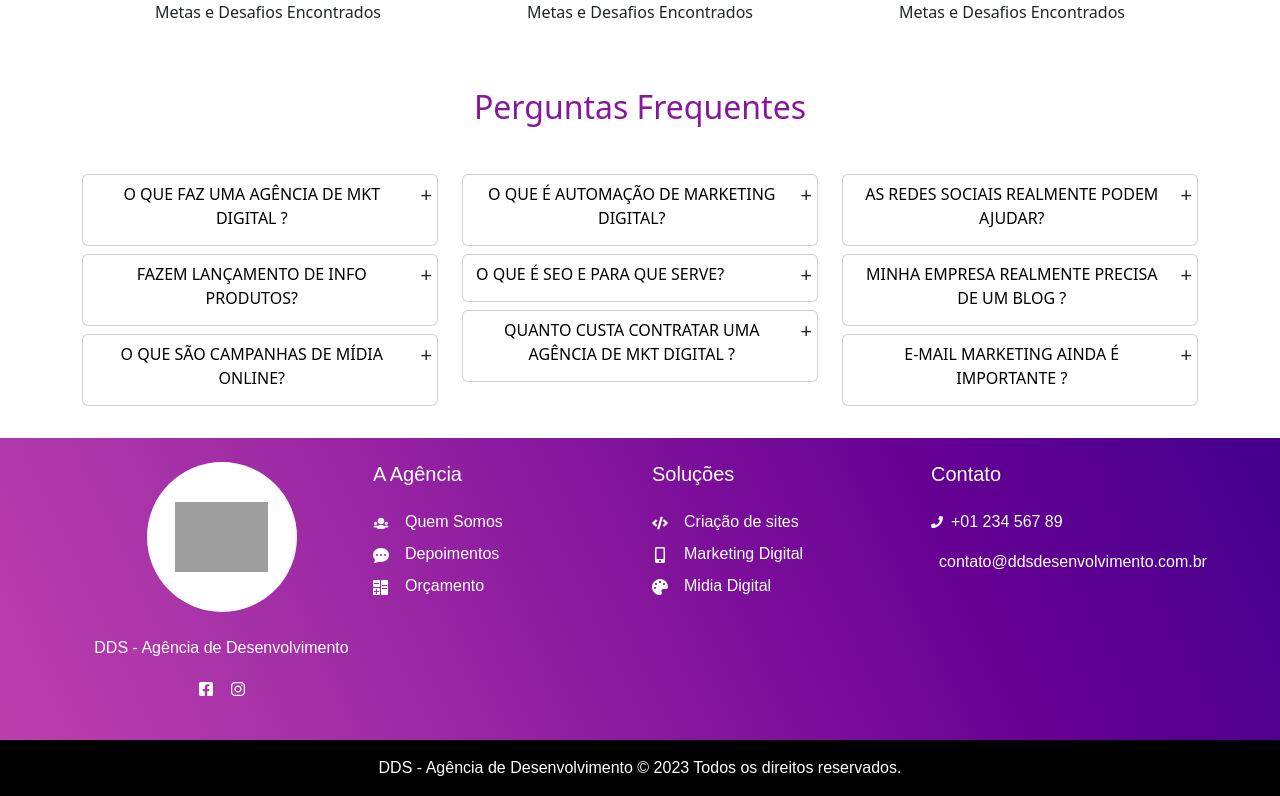
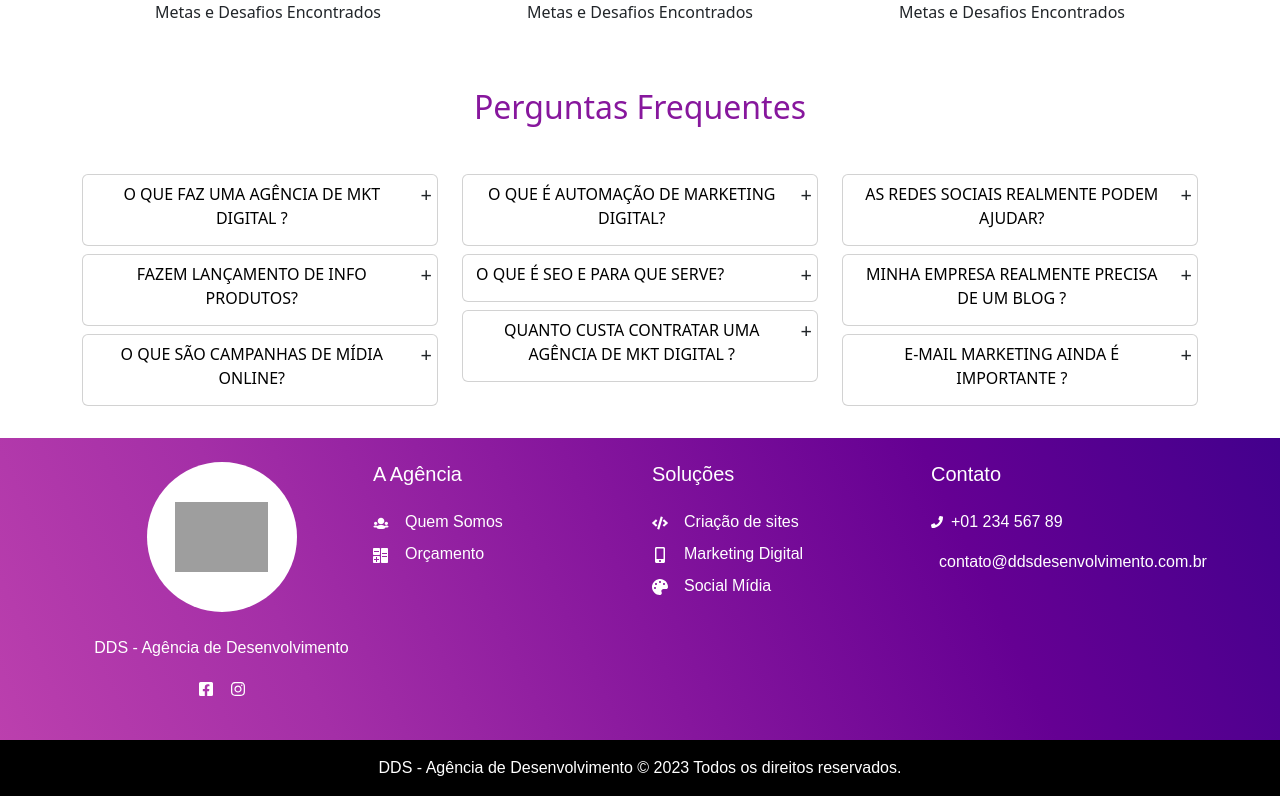
Before and after one commit to diegogaldino-dev/agenciadds, a React (Create React App) app: page /marketing-digital in a window 1280 px wide. Shown: the part 928-1724 px from the top of the page. Built offline with nearby package versions, Linux system fonts and the light colour scheme; grey boxes are pictures that could not be loaded.

Commit message:
adjust in footer

```diff
--- a/src/components/Footer/Footer.jsx
+++ b/src/components/Footer/Footer.jsx
@@ -10,8 +10,9 @@ import {
   FaPalette,
 } from "react-icons/fa";
 import { TiGroup } from "react-icons/ti";
-import { BsFillChatDotsFill } from "react-icons/bs";
+// import { BsFillChatDotsFill } from "react-icons/bs";
 import { ImCalculator } from "react-icons/im";
+import { Link } from "react-router-dom";
 
 import Logo from "../../img/logo_oficial 1.svg";
 
@@ -30,12 +31,12 @@ function Footer() {
             <p className="text-center">DDS - Agência de Desenvolvimento</p>
             <ul className="list-unstyled d-flex flex-row justify-content-center">
               <li>
-                <a className="text-white px-2" href="#!">
+                <a className="text-white px-2" href="https://www.facebook.com/profile.php?id=100093569524691&mibextid=ZbWKwL" target="_blank" rel="noopener noreferrer">
                   <FaFacebookSquare />
                 </a>
               </li>
               <li>
-                <a className="text-white px-2" href="#!">
+                <a className="text-white px-2" href="https://www.instagram.com/dds_desenvolvimento/" target="_blank" rel="noopener noreferrer">
                   <FaInstagram />
                 </a>
               </li>
@@ -45,21 +46,21 @@ function Footer() {
             <h5 className="mb-4">A Agência</h5>
             <ul className="list-unstyled">
               <li className="mb-2">
-                <LinkWithoutUnderline href="#!" className="text-white">
+                <LinkWithoutUnderline as={Link} to="/quem-somos" className="text-white">
                   <TiGroup />
                   <span className="pe-3" />
                   Quem Somos
                 </LinkWithoutUnderline>
               </li>
-              <li className="mb-2">
-                <LinkWithoutUnderline href="#!" className="text-white">
+              {/* <li className="mb-2">
+                <LinkWithoutUnderline as={Link} to="/depoimentos" className="text-white">
                   <BsFillChatDotsFill />
                   <span className="pe-3" />
                   Depoimentos
                 </LinkWithoutUnderline>
-              </li>
+              </li> */}
               <li className="mb-2">
-                <LinkWithoutUnderline href="#!" className="text-white">
+                <LinkWithoutUnderline as={Link} to="/orcamento" className="text-white">
                   <ImCalculator />
                   <span className="pe-3" />
                   Orçamento
@@ -71,24 +72,24 @@ function Footer() {
             <h5 className="mb-4">Soluções</h5>
             <ul className="list-unstyled">
               <li className="mb-2">
-                <LinkWithoutUnderline href="#!" className="text-white">
+                <LinkWithoutUnderline as={Link} to="/criacao-de-sites" className="text-white">
                   <FaCode />
                   <span className="pe-3" />
                   Criação de sites
                 </LinkWithoutUnderline>
               </li>
               <li className="mb-2">
-                <LinkWithoutUnderline href="#!" className="text-white">
+                <LinkWithoutUnderline as={Link} to="/marketing-digital" className="text-white">
                   <FaMobileAlt />
                   <span className="pe-3" />
                   Marketing Digital
                 </LinkWithoutUnderline>
               </li>
               <li className="mb-2">
-                <LinkWithoutUnderline href="#!" className="text-white">
+                <LinkWithoutUnderline as={Link} to="/social-midia" className="text-white">
                   <FaPalette />
                   <span className="pe-3" />
-                  Midia Digital
+                  Social Mídia
                 </LinkWithoutUnderline>
               </li>
             </ul>
@@ -101,7 +102,7 @@ function Footer() {
                 <p className="mb-0">+01 234 567 89</p>
               </li>
               <li className="d-flex align-items-center">
-                <FaEnvelope size={20}className="pe-2 mb-0" />
+                <FaEnvelope size={20} className="pe-2 mb-0" />
                 <p className="mb-0">contato@ddsdesenvolvimento.com.br</p>
               </li>
             </ul>
```
